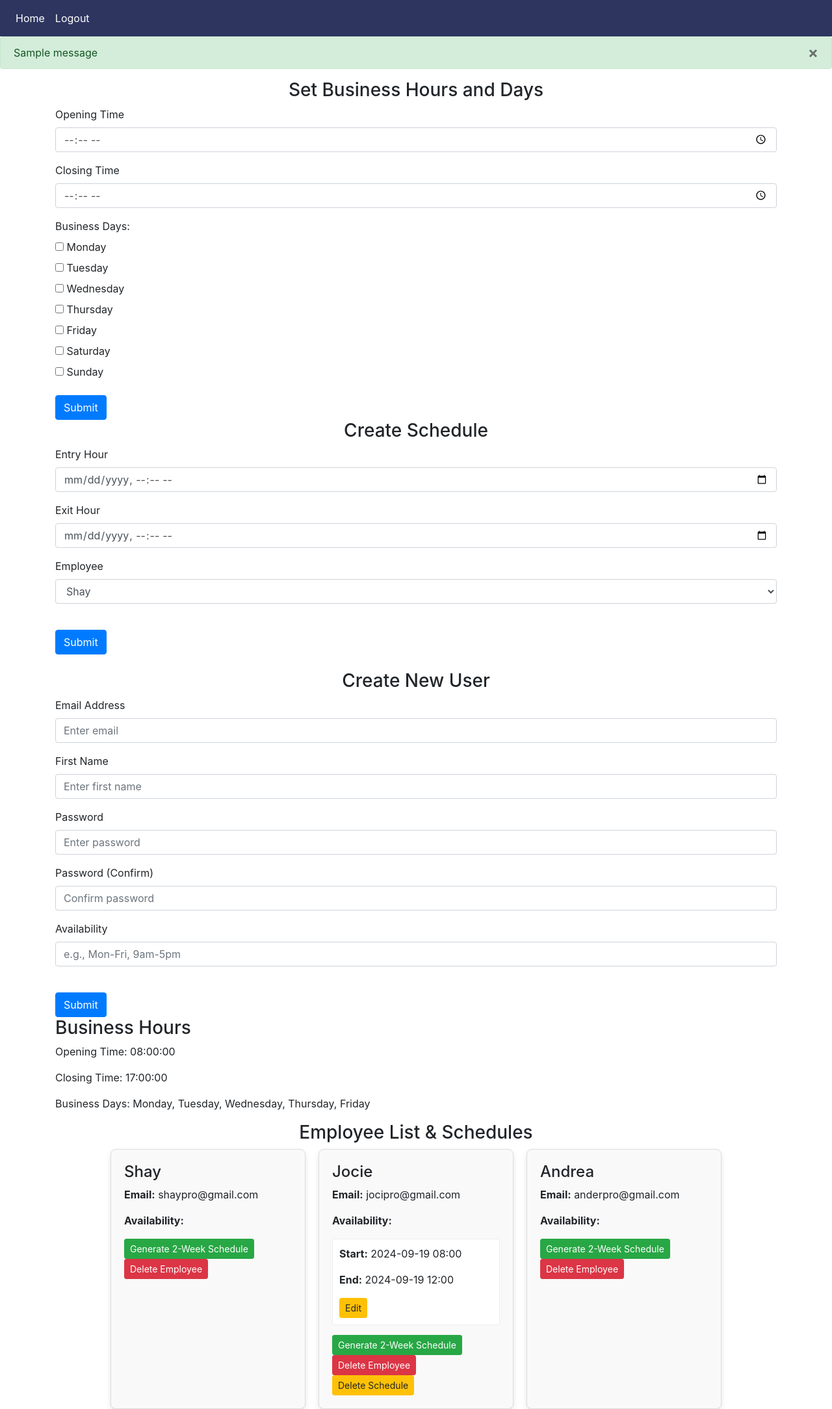
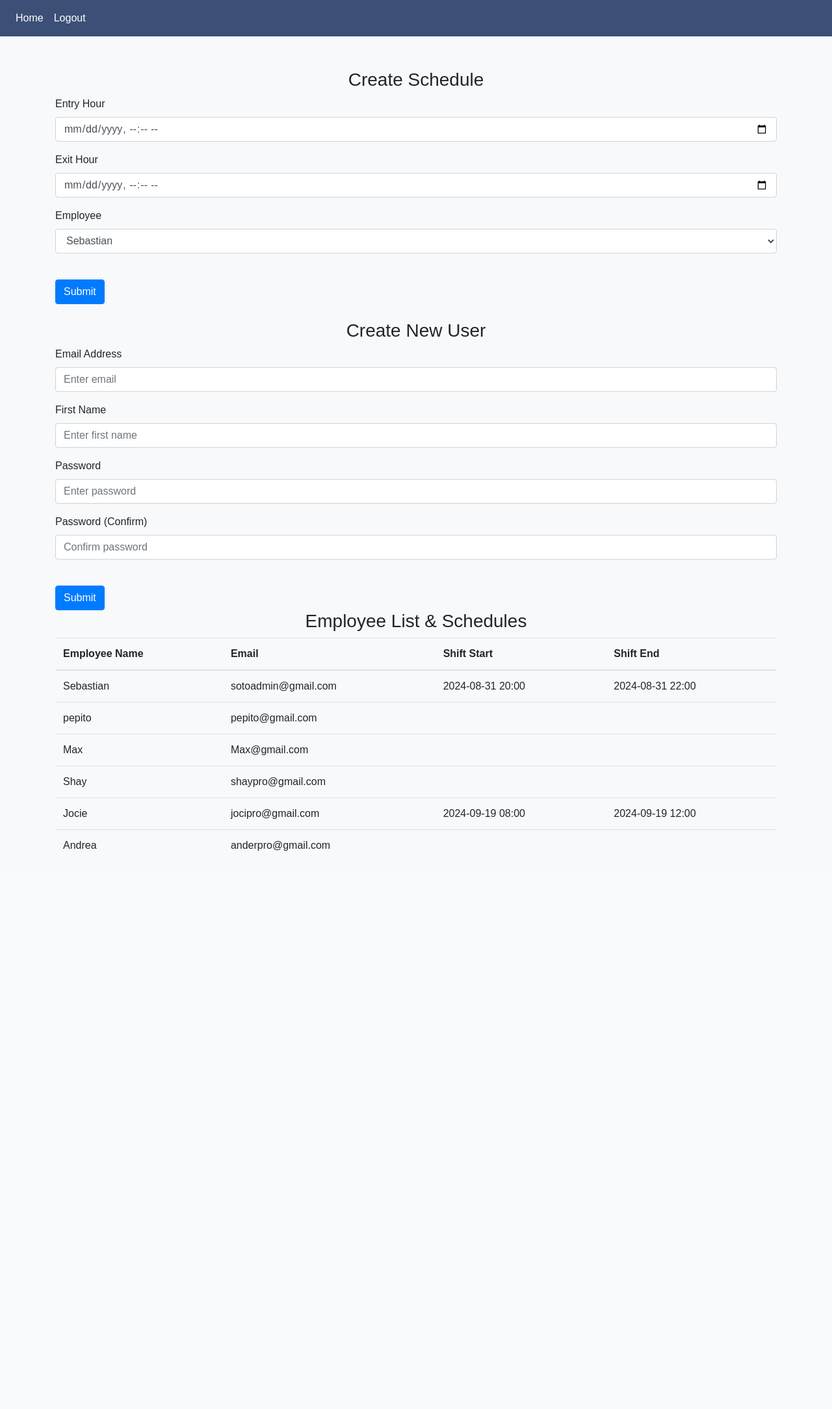
Before and after one commit to soto2571/Ko-nnect, a Flask app: page /admin/admin in a window 1280 px wide. Shown: the whole page at 65% size. After the commit the page ends 1309 px from the top, so only its background shows below. Run offline with Flask 3, Linux system fonts and the light colour scheme; a user stored in the database is signed in; tables that the repository leaves empty hold one stand-in row (values such as "Sample post"); one stand-in notice (Sample message) is shown; some libraries are stand-ins or nearby versions.

Commit message:
new front

```diff
--- a/website/static/index.js
+++ b/website/static/index.js
@@ -1,54 +1,8 @@
-document.addEventListener('DOMContentLoaded', () => {
-    // Function to open the modal and populate the form with schedule data
-    function editSchedule(scheduleId) {
-        const scheduleElement = document.querySelector(`button[data-schedule-id="${scheduleId}"]`);
-        const shiftStart = scheduleElement.getAttribute('data-shift-start');
-        const shiftEnd = scheduleElement.getAttribute('data-shift-end');
-
-        document.getElementById('schedule_id').value = scheduleId;
-        document.getElementById('edit_shift_start').value = shiftStart;
-        document.getElementById('edit_shift_end').value = shiftEnd;
-
-        document.getElementById('editScheduleModal').style.display = 'block';
-    }
-
-    // Event listener for edit buttons
-    document.querySelectorAll('.edit-btn').forEach(button => {
-        button.addEventListener('click', (e) => {
-            const scheduleId = e.target.getAttribute('data-schedule-id');
-            editSchedule(scheduleId);
-        });
+function deleteNote(noteId) {
+    fetch('/delete-note', {
+        method: 'POST',
+        body: JSON.stringify({ noteId: noteId}),
+    }).then((_res) => {
+        window.location.href = "/";
     });
-
-    // Event listener for form submission
-    document.getElementById('editScheduleForm').addEventListener('submit', (e) => {
-        e.preventDefault();
-
-        const scheduleId = document.getElementById('schedule_id').value;
-        const shiftStart = document.getElementById('edit_shift_start').value;
-        const shiftEnd = document.getElementById('edit_shift_end').value;
-
-        fetch(`/admin/edit_schedule/${scheduleId}`, {
-            method: 'POST',
-            headers: {
-                'Content-Type': 'application/json'
-            },
-            body: JSON.stringify({
-                shift_start: shiftStart,
-                shift_end: shiftEnd
-            })
-        })
-        .then(response => response.json())
-        .then(data => {
-            if (data.success) {
-                alert('Schedule updated successfully');
-                window.location.reload(); // Reload the page to see the changes
-            } else {
-                alert('Error updating schedule');
-            }
-        })
-        .catch(error => {
-            console.error('Error:', error);
-        });
-    });
-});
+}
--- a/website/templates/admin_panel.html
+++ b/website/templates/admin_panel.html
@@ -3,33 +3,7 @@
 {% block title %}Admin-Panel{% endblock %}
 
 {% block content %}
-<form method="POST" action="{{ url_for('admin.set_business_hours') }}">
-    <h3 align="center">Set Business Hours and Days</h3>
-
-    <div class="form-group">
-        <label for="opening_time">Opening Time</label>
-        <input type="time" class="form-control" id="opening_time" name="opening_time" required>
-    </div>
-    <div class="form-group">
-        <label for="closing_time">Closing Time</label>
-        <input type="time" class="form-control" id="closing_time" name="closing_time" required>
-    </div>
-
-    <div class="form-group">
-        <label>Business Days:</label><br>
-        <label><input type="checkbox" name="business_days" value="0"> Monday</label><br>
-        <label><input type="checkbox" name="business_days" value="1"> Tuesday</label><br>
-        <label><input type="checkbox" name="business_days" value="2"> Wednesday</label><br>
-        <label><input type="checkbox" name="business_days" value="3"> Thursday</label><br>
-        <label><input type="checkbox" name="business_days" value="4"> Friday</label><br>
-        <label><input type="checkbox" name="business_days" value="5"> Saturday</label><br>
-        <label><input type="checkbox" name="business_days" value="6"> Sunday</label><br>
-    </div>
-
-    <button type="submit" class="btn btn-primary">Submit</button>
-</form>
-
-<!-- Create new Schedule -->
+    <!--Create new Schedule -->
     <form method="POST" action="{{ url_for('admin.create_schedule') }}">
         <h3 align="center">Create Schedule</h3>
         <div class="form-group">
@@ -73,147 +47,38 @@
             <label for="password_confirm">Password (Confirm)</label>
             <input type="password" class="form-control" id="password_confirm" name="password_confirm" placeholder="Confirm password" required>
         </div>
-    <div class="form-group">
-        <label for="availability">Availability</label>
-        <input type="text" class="form-control" id="availability" name="availability" placeholder="e.g., Mon-Fri, 9am-5pm">
-    </div>
         <br />
         <button type="submit" class="btn btn-primary">Submit</button>
     </form>
 
-<h3>Business Hours</h3>
-<p>Opening Time: {{ user.opening_time }}</p>
-<p>Closing Time: {{ user.closing_time }}</p>
-<p>Business Days:
-    {% if user.business_days %}
-        {% set business_days = user.business_days.split(',') %}
-        {% set business_days_names = [] %}
-        {% for day in business_days %}
-            {% set _ = business_days_names.append(business_days_list[day|int]) %}
+    <!-- Create New User Form -->
+    <h3 align="center">Employee List & Schedules</h3>
+    <table class="table">
+        <thead>
+            <tr>
+                <th>Employee Name</th>
+                <th>Email</th>
+                <th>Shift Start</th>
+                <th>Shift End</th>
+            </tr>
+        </thead>
+        <tbody>
+            {% for employee in employees %}
+            <tr>
+                <td>{{ employee.first_name }}</td>
+                <td>{{ employee.email }}</td>
+                <td>
+                    {% for schedule in schedules if schedule.employee_id == employee.id %}
+                        {{ schedule.shift_start.strftime('%Y-%m-%d %H:%M') }}<br>
                     {% endfor %}
-        {{ ', '.join(business_days_names) }}
-    {% else %}
-        Not Set
-    {% endif %}
-</p>
-
-<h3 align="center">Employee List & Schedules</h3>
-<div class="employee-schedule-container">
-    {% for employee in employees %}
-        <div class="employee-card">
-            <h4>{{ employee.first_name }}</h4>
-            <p><strong>Email:</strong> {{ employee.email }}</p>
-            <p><strong>Availability:</strong> {{ employee.availability }}</p>
-            <div class="schedule-boxes">
+                </td>
+                <td>
                     {% for schedule in schedules if schedule.employee_id == employee.id %}
-                    <div class="schedule-box">
-                        <p><strong>Start:</strong> {{ schedule.shift_start.strftime('%Y-%m-%d %H:%M') }}</p>
-                        <p><strong>End:</strong> {{ schedule.shift_end.strftime('%Y-%m-%d %H:%M') }}</p>
-                        <button class="edit-btn btn btn-warning btn-sm"
-                                data-schedule-id="{{ schedule.id }}"
-                                data-shift-start="{{ schedule.shift_start.strftime('%Y-%m-%dT%H:%M') }}"
-                                data-shift-end="{{ schedule.shift_end.strftime('%Y-%m-%dT%H:%M') }}">
-                            Edit
-                        </button>
-                    </div>
+                        {{ schedule.shift_end.strftime('%Y-%m-%d %H:%M') }}<br>
                     {% endfor %}
-            </div>
-            <div class="employee-actions">
-                <!-- Generate Automated Schedule for this employee -->
-                <form method="POST" action="{{ url_for('admin.generate_schedule', employee_id=employee.id, duration=2) }}" style="display:inline;">
-                    <button type="submit" class="btn btn-success btn-sm">Generate 2-Week Schedule</button>
-                </form>
-
-                <!-- Delete Employee Button -->
-                <form method="POST" action="{{ url_for('admin.delete_employee', id=employee.id) }}" style="display:inline;">
-                    <button type="submit" class="btn btn-danger btn-sm">Delete Employee</button>
-                </form>
-
-                <!-- Delete Schedule Buttons -->
-                {% for schedule in schedules if schedule.employee_id == employee.id %}
-                <form method="POST" action="{{ url_for('admin.delete_schedule', id=schedule.id) }}" style="display:inline;">
-                    <button type="submit" class="btn btn-warning btn-sm">Delete Schedule</button>
-                </form>
+                </td>
+            </tr>
             {% endfor %}
-            </div>
-        </div>
-    {% endfor %}
-</div>
-
-<!-- Modal for Editing Schedule -->
-<div id="editScheduleModal" style="display: none;">
-    <div class="modal-content">
-        <h3>Edit Schedule</h3>
-        <form id="editScheduleForm">
-            <input type="hidden" id="schedule_id" name="schedule_id">
-
-            <div class="form-group">
-                <label for="edit_shift_start">Entry Hour</label>
-                <input type="datetime-local" class="form-control" id="edit_shift_start" name="shift_start" required>
-            </div>
-            <div class="form-group">
-                <label for="edit_shift_end">Exit Hour</label>
-                <input type="datetime-local" class="form-control" id="edit_shift_end" name="shift_end" required>
-            </div>
-
-            <button type="submit" class="btn btn-primary">Save Changes</button>
-            <button type="button" class="btn btn-secondary" onclick="document.getElementById('editScheduleModal').style.display='none'">Cancel</button>
-        </form>
-    </div>
-</div>
-
-
-
-<!-- Include CSS for better presentation -->
-<style>
-    .employee-schedule-container {
-        display: flex;
-        flex-wrap: wrap;
-        gap: 20px;
-        justify-content: center;
-    }
-
-    .employee-card {
-        border: 1px solid #ddd;
-        border-radius: 8px;
-        padding: 20px;
-        width: 300px;
-        box-shadow: 0 4px 8px rgba(0, 0, 0, 0.1);
-        background-color: #f9f9f9;
-    }
-
-    .schedule-boxes {
-        margin-top: 10px;
-    }
-
-    .schedule-box {
-        border: 1px solid #eee;
-        border-radius: 4px;
-        padding: 10px;
-        background-color: #ffffff;
-        margin-bottom: 10px;
-    }
-
-    .employee-actions {
-        margin-top: 15px;
-    }
-
-    #editScheduleModal {
-        position: fixed;
-        top: 0;
-        left: 0;
-        width: 100%;
-        height: 100%;
-        background-color: rgba(0, 0, 0, 0.5);
-        display: flex;
-        justify-content: center;
-        align-items: center;
-    }
-    .modal-content {
-        background-color: #fff;
-        padding: 20px;
-        border-radius: 8px;
-        width: 400px;
-    }
-</style>
+        </tbody>
+    </table>
 {% endblock %}
--- a/website/templates/base.html
+++ b/website/templates/base.html
@@ -14,29 +14,59 @@
             href="https://stackpath.bootstrapcdn.com/font-awesome/4.7.0/css/font-awesome.min.css"
             crossorigin="anonymous"
         />
+        <link href="https://fonts.googleapis.com/css2?family=Poppins:wght@300;400;500;600&display=swap" rel="stylesheet">
 
         <title>{% block title %}Home{% endblock %}</title>
-    </head>
+
+        <!-- Custom Styles -->
         <style>
+            /* Global Styles */
+            body {
+                background-color: #f8f9fa; /* Light background */
+                font-family: 'Arial', sans-serif; /* Clean font */
+            }
+
+            /* Navbar Styling */
+            .navbar {
+                background-color: #3c4f76; /* Custom navbar color */
+            }
+
+            /* Custom Button Styling */
             .custom-button {
                 background-color: transparent;
-                color: #000000;
-                border: 1px solid #000000;
-                box-shadow: 0 4px 8px rgba(0, 0, 0, 0.5);
+                color: #3c4f76;
+                border: 1px solid #3c4f76;
+                box-shadow: 0 4px 8px rgba(0, 0, 0, 0.1);
                 border-radius: 5px;
                 padding: 10px 20px;
-                text-transform: uppercase;
-                font-weight: bold;
                 transition: background-color 0.3s, color 0.3s;
             }
 
             .custom-button:hover {
-                background-color: #000000;
+                background-color: #3c4f76;
                 color: #ffffff;
             }
+
+            /* Container Padding */
+            .container {
+                margin-top: 50px;
+            }
+
+            /* Responsive Media Queries */
+            @media (max-width: 768px) {
+                .navbar {
+                    background-color: #5c7699; /* Slightly lighter for small screens */
+                }
+
+                .custom-button {
+                    width: 100%; /* Full width buttons on small screens */
+                }
+            }
         </style>
-    <body style="background-color: #ffffff;">
-        <nav class="navbar navbar-expand-lg" style="background-color: #2e355f;">
+    </head>
+
+    <body>
+        <nav class="navbar navbar-expand-lg">
             <button
                 class="navbar-toggler"
                 type="button"
@@ -57,58 +87,26 @@
             </div>
         </nav>
 
-        {% with messages = get_flashed_messages(with_categories=true) %}
-        {% if messages %}
-          {% for category, message in messages %}
-          {% if category == 'error' %}
-          <div class="alert alert-danger alert-dismissable fade show" role="alert">
-            {{ message }}
-            <button type="button" class="close" data-dismiss="alert">
-              <span aria-hidden="true">&times;</span>
-            </button>
-          </div>
-          {% else %}
-          <div class="alert alert-success alert-dismissable fade show" role="alert">
-            {{ message }}
-            <button type="button" class="close" data-dismiss="alert">
-              <span aria-hidden="true">&times;</span>
-            </button>
-          </div>
-          {% endif %}
-          {% endfor %}
-        {% endif %}
-        {% endwith %}
-
         <div class="container">
-        {% block content%}
-        {% endblock%}
+            {% block content %}
+            {% endblock %}
         </div>
 
-
-
-
-
-
+        <!-- Scripts -->
         <script
             src="https://code.jquery.com/jquery-3.2.1.slim.min.js"
             integrity="sha384-KJ3o2DKtIkvYIK3UENzmM7KCkRr/rE9/Qpg6aAZGJwFDMVNA/GpGFF93hXpG5KkN"
-      crossorigin="anonymous"
-    ></script>
+            crossorigin="anonymous">
+        </script>
         <script
             src="https://cdnjs.cloudflare.com/ajax/libs/popper.js/1.12.9/umd/popper.min.js"
             integrity="sha384-ApNbgh9B+Y1QKtv3Rn7W3mgPxhU9K/ScQsAP7hUibX39j7fakFPskvXusvfa0b4Q"
-      crossorigin="anonymous"
-    ></script>
+            crossorigin="anonymous">
+        </script>
         <script
             src="https://maxcdn.bootstrapcdn.com/bootstrap/4.0.0/js/bootstrap.min.js"
             integrity="sha384-JZR6Spejh4U02d8jOt6vLEHfe/JQGiRRSQQxSfFWpi1MquVdAyjUar5+76PVCmYl"
-      crossorigin="anonymous"
-    ></script>
-
-    <script
-    type="text/javascript"
-    src="{{ url_for('static', filename='index.js') }}"
-    ></script>
+            crossorigin="anonymous">
+        </script>
     </body>
-
 </html>
```
Also changed, not shown: website/admin.py (+6 -155 lines), website/models.py (+4 -16 lines), website/models/schedule.py (deleted), website/models/user.py (deleted), website/models/vacationhours.py (deleted), website/views.py (line endings or trailing spaces). Lines whose indentation alone changed are shown as unchanged.
